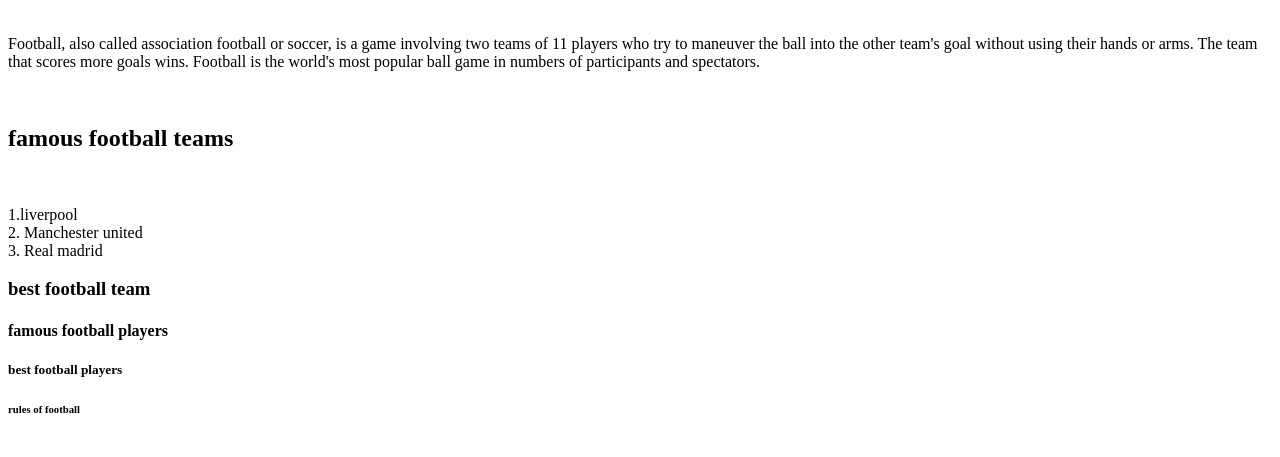
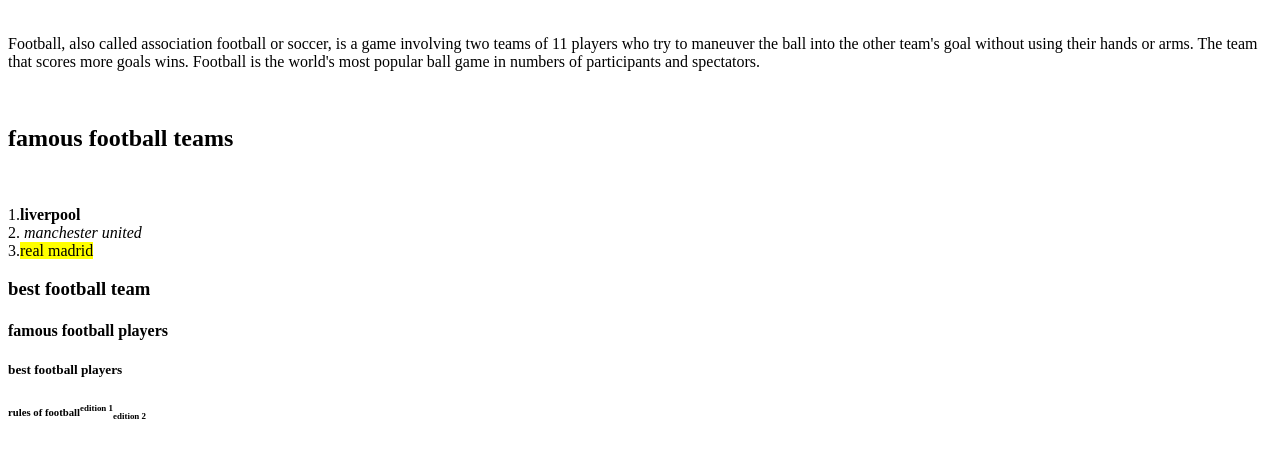
Before and after one commit to kartikunnithan/classroom-activity, a plain HTML site: page html elementss/index.html in a window 1280 px wide. Shown: the part 79-536 px from the top of the page. Drawn offline with Linux system fonts and the light colour scheme.

Commit message:
second commit

```diff
--- a/html elementss/index.html
+++ b/html elementss/index.html
@@ -15,11 +15,11 @@
         Football is
         the world's most popular ball game in numbers of participants and spectators.</p><br>
     <h2>famous football teams</h2><br>
-    <p>1.liverpool<br> 2. Manchester united<br> 3. Real madrid</p>
+    <p>1.<b>liverpool</b><br> 2. <i> manchester united</i></b><br> 3.<mark>real madrid</mark></p>
     <h3>best football team</h3>
     <h4> famous football players</h4>
     <h5> best football players</h5>
-    <h6> rules of football</h6>
+    <h6> rules of football<sup>edition 1</sup><sub>edition 2</sub></h6>
 
 </body>
 
```
